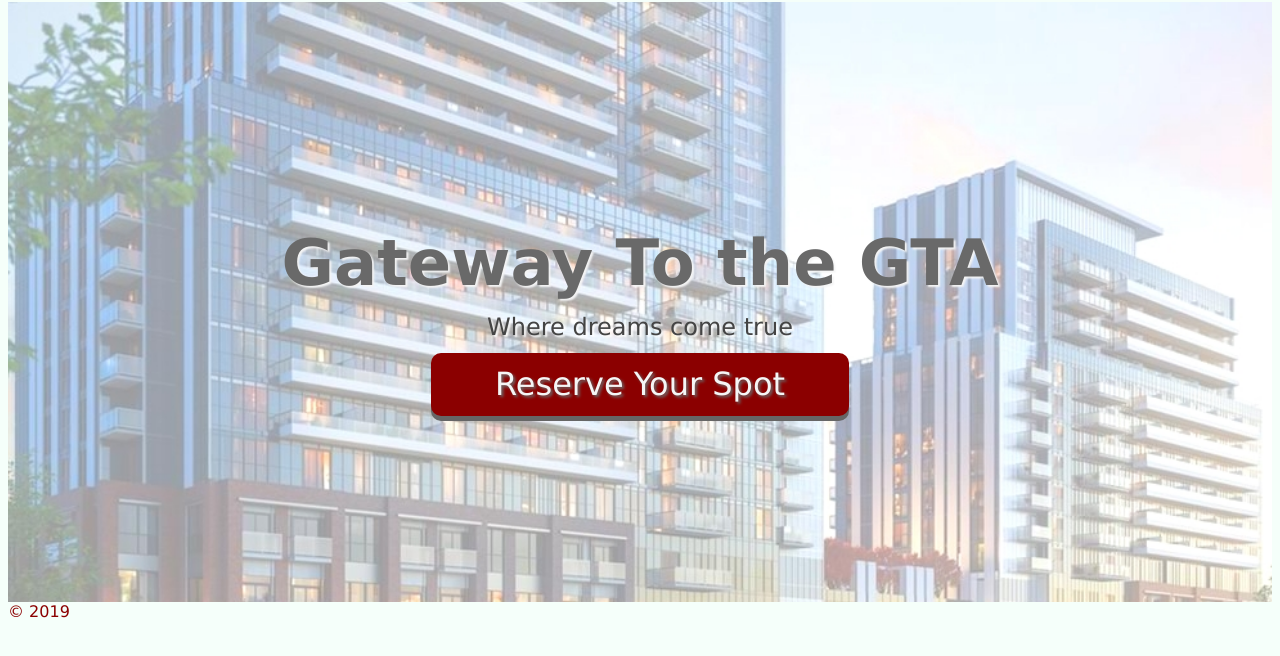
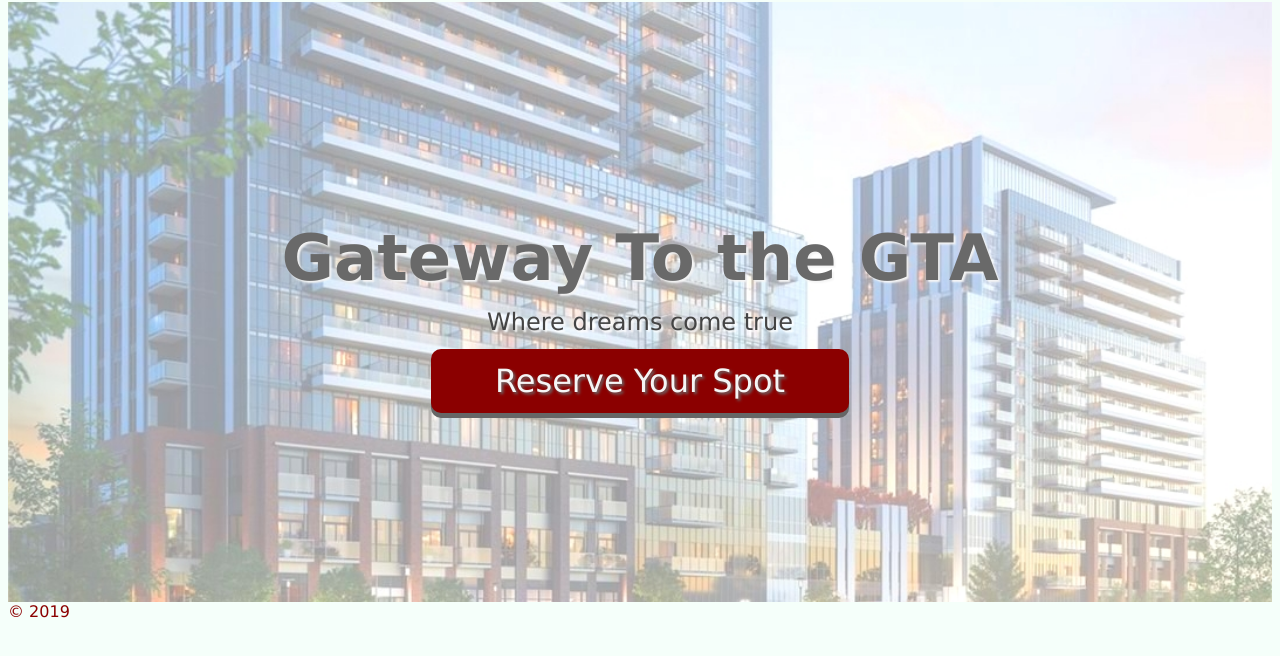
Before and after one commit to rajjeet/charismacondos, a Gatsby site: page / in a window 1280 px wide. Shown: the part 56-712 px from the top of the page. Built offline with nearby package versions, Linux system fonts and the light colour scheme; Gatsby itself is replaced by a stand-in of ours.

Commit message:
Styled the header

```diff
--- a/src/pages/index.js
+++ b/src/pages/index.js
@@ -8,6 +8,7 @@ const IndexPage = () => (
     <SEO title="Home" keywords={[`gatsby`, `application`, `react`]}/>
     <section>
       <table id={"hero-banner"}>
+        <tbody>
         <tr id={"main-heading"}>
           <td>Gateway To the GTA</td>
         </tr>
@@ -15,8 +16,11 @@ const IndexPage = () => (
           <td>Where dreams come true</td>
         </tr>
         <tr id={"call-to-action-top"}>
-          <button>Reserve Your Spot</button>
+          <td>
+            <button>Reserve Your Spot</button>
+          </td>
         </tr>
+        </tbody>
       </table>
     </section>
   </Layout>
--- a/src/pages/index.less
+++ b/src/pages/index.less
@@ -1,7 +1,7 @@
 @import '../components/layout';
 
 #hero-banner {
-  background: url('../images/mobilio_rendered_drawing_edited.jpeg') no-repeat center center fixed;
+  background: url('../images/mobilio_rendered_drawing_edited.jpeg') no-repeat center center scroll;
   height: 600px;
   -webkit-background-size: cover;
   -moz-background-size: cover;
```
Also changed, not shown: src/pages/index.css, 1 other file.
